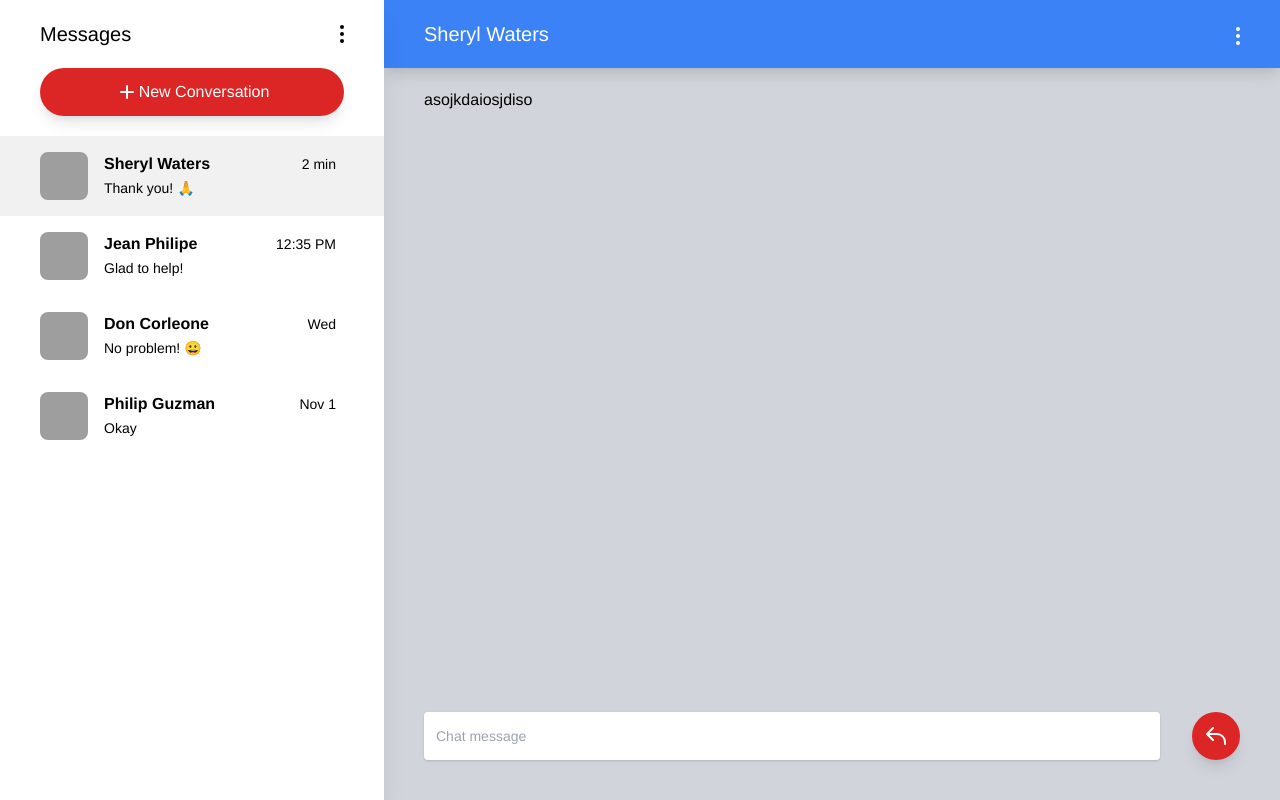
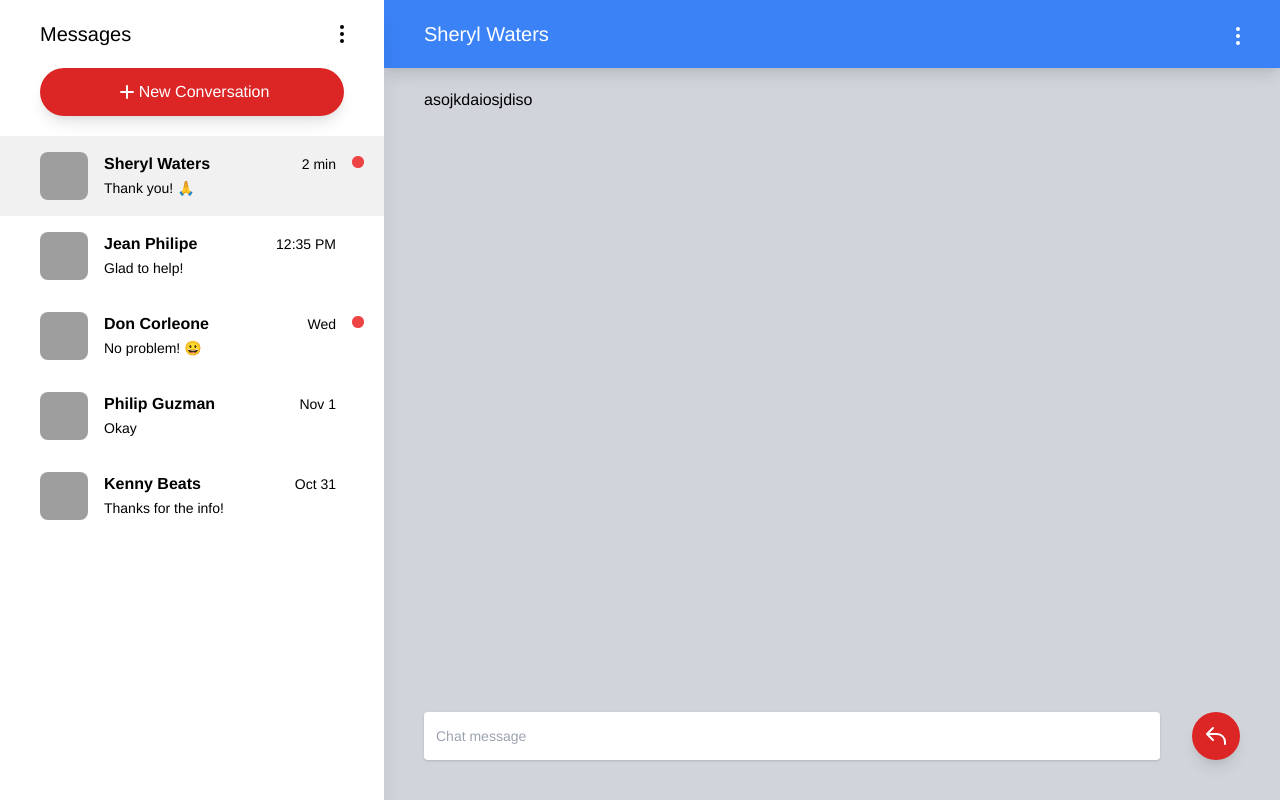
Before and after one commit to chukwumaokere/sms-messaging-web-client, a Vue app: page /#/conversations/1 in a window 1280 px wide. Built offline with nearby package versions, Linux system fonts and the light colour scheme; grey boxes are pictures that could not be loaded.

Commit message:
adding animations/UI for unread and current message

```diff
--- a/src/components/ChatWindow.vue
+++ b/src/components/ChatWindow.vue
@@ -31,7 +31,7 @@
   </div>
   <div v-else class="m bg-gray-300 text-black dark:bg-gray-300 dark:text-black w-full relative" >
       <div class="select-a-convo p-10 flex justify-center h-full">
-        <h1 class="place-self-center text-2xl">👈 Select a conversation from the left menu to get started!</h1>
+        <h1 class="animate-bounce place-self-center text-2xl">👈 Select a conversation from the left menu to get started!</h1>
       </div>
   </div>
 </template>
--- a/src/components/Conversations.vue
+++ b/src/components/Conversations.vue
@@ -1,6 +1,6 @@
 <template>
   <ul class="divide-y divide-gray-100">
-    <ConvoTile @change-window="changeWindow" :href="'./#/conversations/' + conversation.conversationid" v-for="conversation in conversations" :key="conversation.conversationid" :conversation="conversation" :readstatus="conversation.status"/>
+    <ConvoTile @change-window="changeWindow" :href="'./#/conversations/' + conversation.conversationid" v-for="conversation in conversations" :key="conversation.conversationid" :conversation="conversation" :readstatus="conversation.unread"/>
   </ul>
 </template>
 
--- a/src/components/ConvoTile.vue
+++ b/src/components/ConvoTile.vue
@@ -1,7 +1,13 @@
 <template>
 <a :href="href" @click="changeChat(conversation.conversationid, conversation.contact_name)" >
-  <article class="p-4 px-10 flex space-x-4" :class="{active: isActive}">
-        <img :src="conversation.picture" class="flex-none w-12 h-12 rounded-lg object-cover" width="144" height="144">
+    <span v-if="readstatus" class="flex h-3 w-3 z-50 absolute right-5 pt-5">
+            <!--<span class="animate-ping absolute inline-flex h-full w-full rounded-full bg-purple-400 opacity-75"></span>-->
+            <span class="animate-ping absolute inline-flex rounded-full h-3 w-3 bg-red-400"></span>
+            <span class="absolute inline-flex rounded-full h-3 w-3 bg-red-500"></span>
+        </span>
+  <article class="p-4 px-10 flex space-x-4" :class="{'activechat': isActive }" >
+
+        <img :src="conversation.picture" class="flex-none w-12 h-12 rounded-lg object-cover" width="144" height="144" >
         <div class="min-w-0 relative flex-auto sm:pr-20 lg:pr-0 xl:pr-20">
             <h2 class="text-md font-semibold text-black dark:text-white mb-0.5">
                 {{ conversation.contact_name }}
@@ -22,6 +28,7 @@
 
 <script>
 import Router from '@/router';
+import { ref } from 'vue';
 export default {
     props: {
         conversation: Object,
@@ -29,10 +36,10 @@ export default {
         href: String,
     },
     setup(props){
-        let isActive = false;
+        let isActive = ref(false);
         let params = Router.currentRoute.value.params;
         if (params.conversationid == props.conversation.conversationid){
-            isActive = true;
+            isActive.value = true;
         }
         return {
             isActive
@@ -41,6 +48,12 @@ export default {
     methods: {
         changeChat(convoid, contact_name){
             console.log('switching window to:', convoid, contact_name);
+            let elements = document.getElementsByClassName('activechat');
+            elements.forEach(element => {
+                element.classList.remove('activechat');
+            });
+            this.isActive = true;
+            this.$el.firstElementChild.classList.add('activechat')
             this.$emit("change-window", convoid, contact_name);
         }
     }
@@ -48,7 +61,7 @@ export default {
 </script>
 
 <style scoped>
-    .active{
+    .activechat{
         background-color:#f1f1f1;
     }
 </style>
--- a/src/views/Home.vue
+++ b/src/views/Home.vue
@@ -34,7 +34,7 @@ export default {
             last_message_sent: "2 min",
             last_message: "Thank you! 🙏",
             direction: "Inbound",
-            status: true,
+            unread: true,
             contact_name: "Sheryl Waters",
             picture: "https://www.pngitem.com/pimgs/m/421-4212617_person-placeholder-image-transparent-hd-png-download.png",
         },
@@ -44,7 +44,7 @@ export default {
             last_message_sent: "12:35 PM",
             last_message: "Glad to help!",
             direction: "Outbound",
-            status: false,
+            unread: false,
             contact_name: "Jean Philipe",
             picture: "https://www.pngitem.com/pimgs/m/421-4212617_person-placeholder-image-transparent-hd-png-download.png",
         },
@@ -54,7 +54,7 @@ export default {
             last_message_sent: 'Wed',
             last_message: "No problem! 😀",
             direction: "Outbound",
-            status: false,
+            unread: true,
             contact_name: "Don Corleone",
             picture: "https://www.pngitem.com/pimgs/m/421-4212617_person-placeholder-image-transparent-hd-png-download.png",
         },
@@ -64,8 +64,18 @@ export default {
             last_message_sent: " Nov 1",
             last_message: "Okay",
             direction: "Inbound",
-            status: false,
+            unread: false,
             contact_name: "Philip Guzman",
+            picture: "https://www.pngitem.com/pimgs/m/421-4212617_person-placeholder-image-transparent-hd-png-download.png",
+        },
+        {
+            conversationid: 5,
+            /* last_message_sent: '2020-11-01 08:20:33', */
+            last_message_sent: "Oct 31",
+            last_message: "Thanks for the info!",
+            direction: "Inbound",
+            unread: false,
+            contact_name: "Kenny Beats",
             picture: "https://www.pngitem.com/pimgs/m/421-4212617_person-placeholder-image-transparent-hd-png-download.png",
         },
     ];
```
